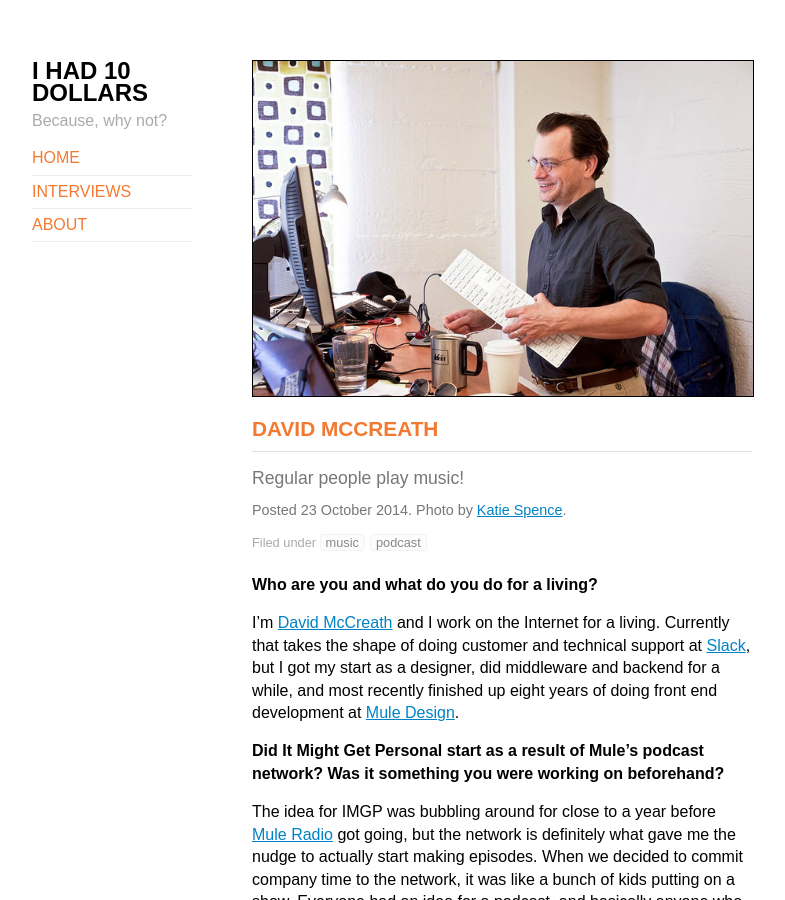
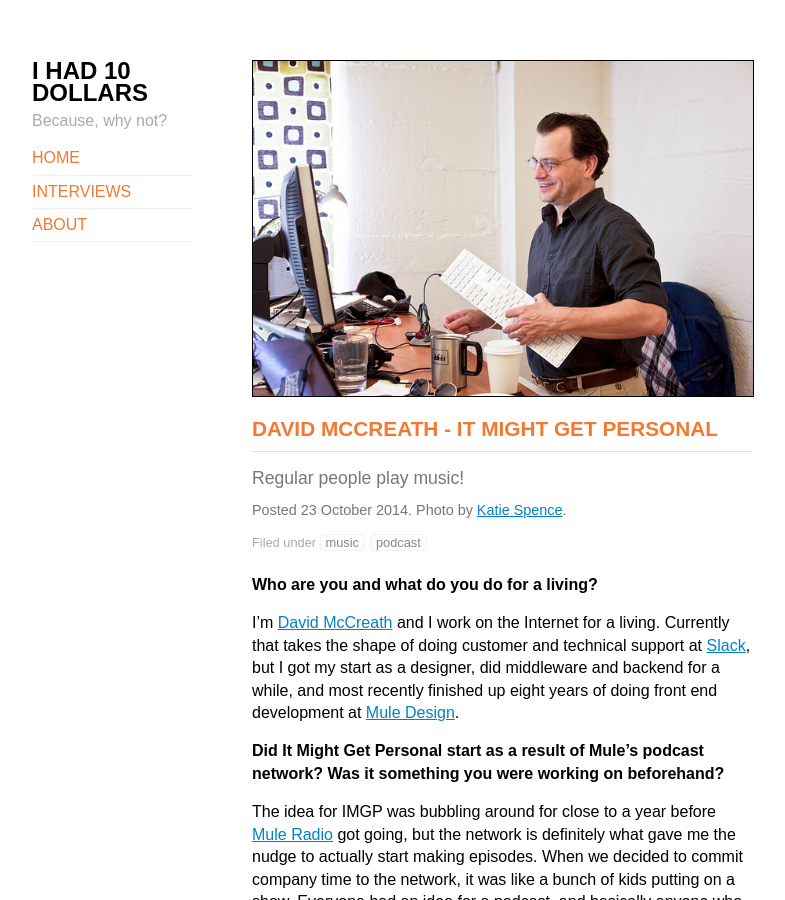
Before and after one commit to 10dollars/tendollars.github.io.raw, a Jekyll site: the page built from _posts/2014-10-23-mccreath.md, in a window 1280 px wide and 900 px high. Shown: the whole window, without its empty margins (248-1033 px from the left). Built offline with Jekyll 4.4.1, drawn with Linux system fonts in a browser that asks for light colours.

Commit message:
add title

```diff
--- a/_posts/2014-10-23-mccreath.md
+++ b/_posts/2014-10-23-mccreath.md
@@ -1,7 +1,7 @@
 ---
 layout: interview
 slug: david.mccreath
-title: David McCreath
+title: David McCreath - It Might Get Personal
 summary: Regular people play music!
 categories: [music, podcast]
 credits: {name: "Katie Spence", url: "https://flic.kr/p/9RGSbb"}
```
Also changed, not shown: 7 other files.
